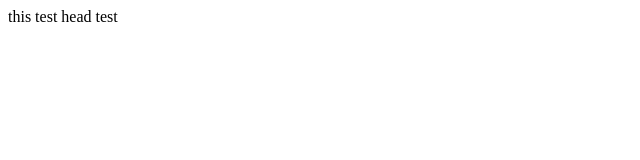
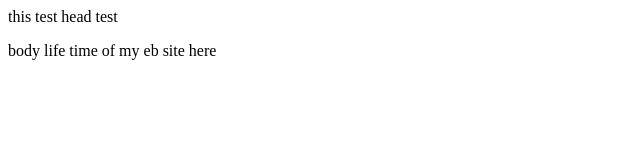
Before and after one commit to Sammouda23/Project, a plain HTML site: page index.html in a window 1280 px wide. Shown: the whole page, without its empty margins (0-640 px from the left). Drawn offline with Linux system fonts and the light colour scheme.

Commit message:
added p line body to my site

```diff
--- a/index.html
+++ b/index.html
@@ -5,4 +5,8 @@ SAmple test web site
 <head>
 this test head test
 </head>
+<body>
+<p> body life time of my eb site here
+</p>
+</body>
 </html>
```
